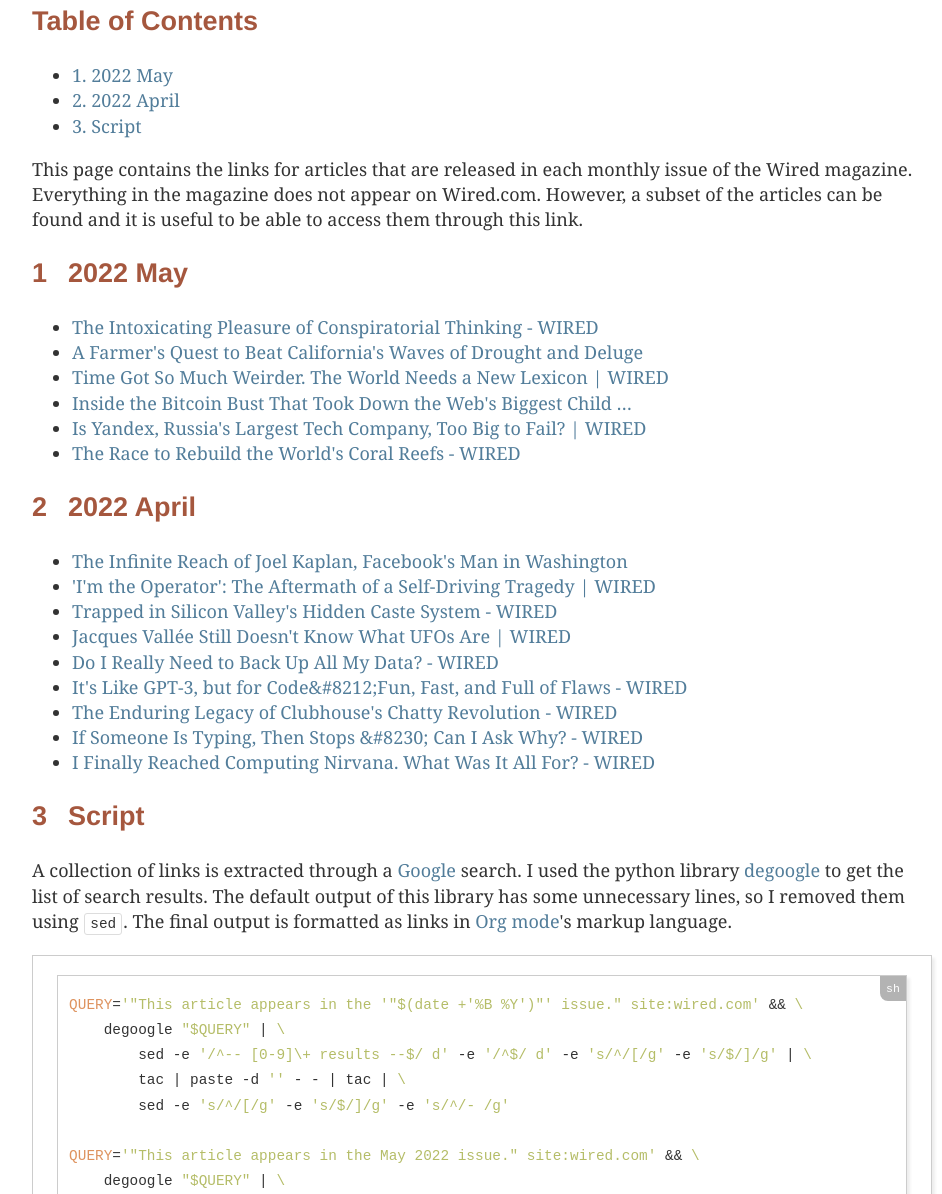
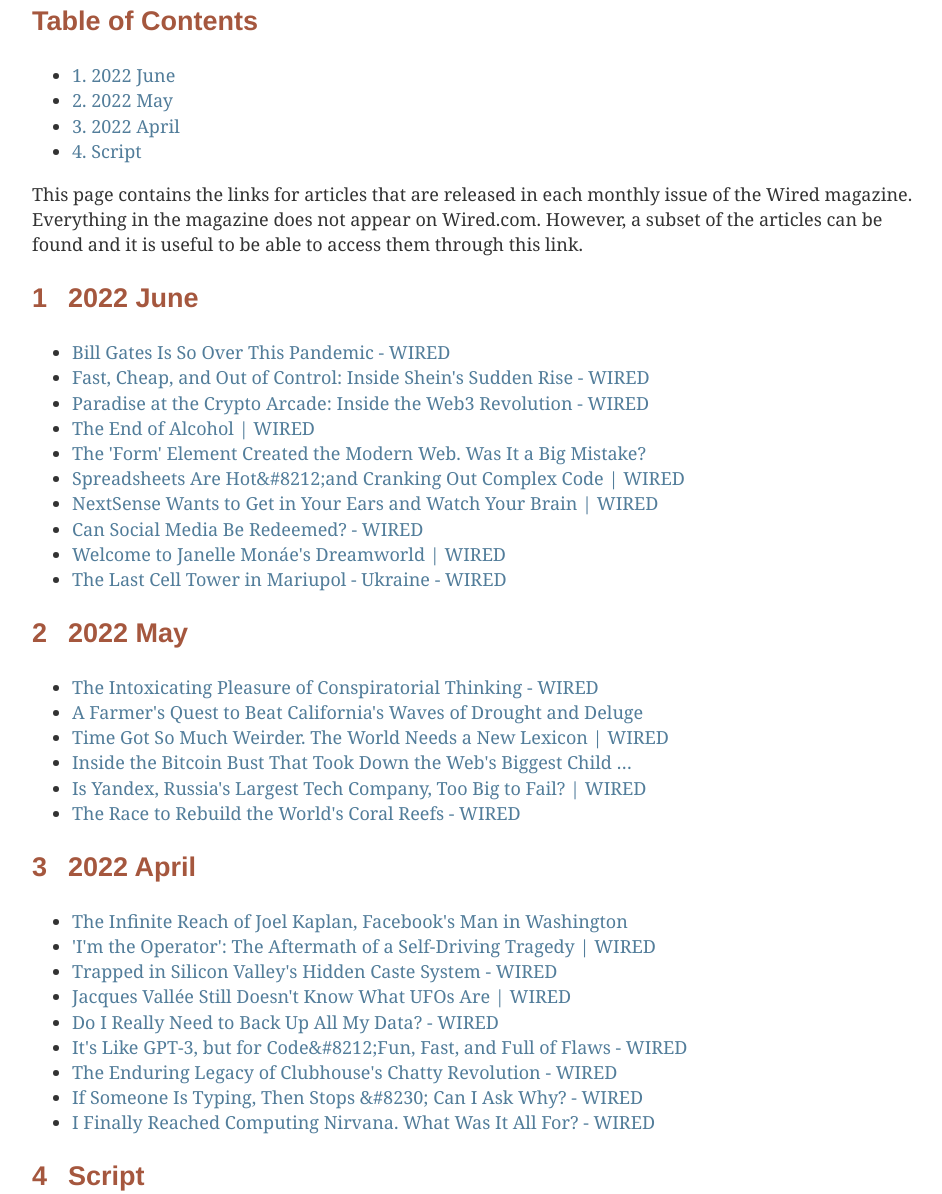
Before and after one commit to icyflame/magazine-links, a plain HTML site: page wired/index.html in a window 1280 px wide. Shown: the part 105-1299 px from the top of the page, without its empty margins (158-1100 px from the left). Drawn offline with Linux system fonts and the light colour scheme.

Commit message:
[auto] Add Wired magazine links

```diff
--- a/wired/index.html
+++ b/wired/index.html
@@ -3,7 +3,7 @@
 "http://www.w3.org/TR/xhtml1/DTD/xhtml1-strict.dtd">
 <html xmlns="http://www.w3.org/1999/xhtml" lang="en" xml:lang="en">
 <head>
-<!-- 2022-06-04 Sat 21:36 -->
+<!-- 2022-06-04 Sat 21:41 -->
 <meta http-equiv="Content-Type" content="text/html;charset=utf-8" />
 <meta name="viewport" content="width=device-width, initial-scale=1" />
 <title>Wired Magazine</title>
@@ -247,9 +247,10 @@
 <h2>Table of Contents</h2>
 <div id="text-table-of-contents">
 <ul>
-<li><a href="#orgc3aa379">1. 2022 May</a></li>
-<li><a href="#orgd9fa491">2. 2022 April</a></li>
-<li><a href="#orgd0dac62">3. Script</a></li>
+<li><a href="#org6687d4d">1. 2022 June</a></li>
+<li><a href="#orgb12ebaf">2. 2022 May</a></li>
+<li><a href="#org3a5c662">3. 2022 April</a></li>
+<li><a href="#orgf867043">4. Script</a></li>
 </ul>
 </div>
 </div>
@@ -259,9 +260,27 @@
 can be found and it is useful to be able to access them through this link.
 </p>
 
-<div id="outline-container-orgc3aa379" class="outline-2">
-<h2 id="orgc3aa379"><span class="section-number-2">1</span> 2022 May</h2>
+<div id="outline-container-org6687d4d" class="outline-2">
+<h2 id="org6687d4d"><span class="section-number-2">1</span> 2022 June</h2>
 <div class="outline-text-2" id="text-1">
+<ul class="org-ul">
+<li><a href="https://www.wired.com/story/bill-gates-is-so-over-this-pandemic/">Bill Gates Is So Over This Pandemic - WIRED</a></li>
+<li><a href="https://www.wired.com/story/fast-cheap-out-of-control-inside-rise-of-shein/">Fast, Cheap, and Out of Control: Inside Shein's Sudden Rise - WIRED</a></li>
+<li><a href="https://www.wired.com/story/web3-paradise-crypto-arcade/">Paradise at the Crypto Arcade: Inside the Web3 Revolution - WIRED</a></li>
+<li><a href="https://www.wired.com/story/the-end-of-alcohol/">The End of Alcohol | WIRED</a></li>
+<li><a href="https://www.wired.com/story/form-element-modern-web-mistake/">The 'Form' Element Created the Modern Web. Was It a Big Mistake?</a></li>
+<li><a href="https://www.wired.com/story/spreadsheets-are-hot-and-cranking-out-complex-code/">Spreadsheets Are Hot&amp;#8212;and Cranking Out Complex Code | WIRED</a></li>
+<li><a href="https://www.wired.com/story/nextsense-wants-to-get-in-your-ears-and-watch-your-brain/">NextSense Wants to Get in Your Ears and Watch Your Brain | WIRED</a></li>
+<li><a href="https://www.wired.com/story/can-social-media-be-redeemed/">Can Social Media Be Redeemed? - WIRED</a></li>
+<li><a href="https://www.wired.com/story/janelle-monae-afrofuturism-book-memory-librarian/">Welcome to Janelle Monáe's Dreamworld | WIRED</a></li>
+<li><a href="https://www.wired.com/story/mariupol-ukraine-war/">The Last Cell Tower in Mariupol - Ukraine - WIRED</a></li>
+</ul>
+</div>
+</div>
+
+<div id="outline-container-orgb12ebaf" class="outline-2">
+<h2 id="orgb12ebaf"><span class="section-number-2">2</span> 2022 May</h2>
+<div class="outline-text-2" id="text-2">
 <ul class="org-ul">
 <li><a href="https://www.wired.com/story/conspiratorial-thinking-qanon-beliefs/">The Intoxicating Pleasure of Conspiratorial Thinking - WIRED</a></li>
 <li><a href="https://www.wired.com/story/farmers-quest-beat-californias-drought-flood-climate-change/">A Farmer's Quest to Beat California's Waves of Drought and Deluge</a></li>
@@ -273,9 +292,9 @@
 </div>
 </div>
 
-<div id="outline-container-orgd9fa491" class="outline-2">
-<h2 id="orgd9fa491"><span class="section-number-2">2</span> 2022 April</h2>
-<div class="outline-text-2" id="text-2">
+<div id="outline-container-org3a5c662" class="outline-2">
+<h2 id="org3a5c662"><span class="section-number-2">3</span> 2022 April</h2>
+<div class="outline-text-2" id="text-3">
 <ul class="org-ul">
 <li><a href="https://www.wired.com/story/facebook-joel-kaplan-washington-political-influence/">The Infinite Reach of Joel Kaplan, Facebook's Man in Washington</a></li>
 <li><a href="https://www.wired.com/story/uber-self-driving-car-fatal-crash/">'I'm the Operator': The Aftermath of a Self-Driving Tragedy | WIRED</a></li>
@@ -290,13 +309,14 @@
 </div>
 </div>
 
-<div id="outline-container-orgd0dac62" class="outline-2">
-<h2 id="orgd0dac62"><span class="section-number-2">3</span> Script</h2>
-<div class="outline-text-2" id="text-3">
+<div id="outline-container-orgf867043" class="outline-2">
+<h2 id="orgf867043"><span class="section-number-2">4</span> Script</h2>
+<div class="outline-text-2" id="text-4">
 <p>
 A collection of links is extracted through a <a href="https://www.google.com/">Google</a> search. I used the python library <a href="https://github.com/deepseagirl/degoogle">degoogle</a> to
 get the list of search results. The default output of this library has some unnecessary lines, so I
-removed them using <code>sed</code>. The final output is formatted as links in <a href="https://orgmode.org/">Org mode</a>'s markup language.
+removed them using <code>sed</code>. The final output is formatted as links in <a href="https://orgmode.org/">Org mode</a>'s markup language. The
+stylesheet for this page is taken from <a href="https://github.com/gongzhitaao/orgcss">orgcss</a>.
 </p>
 
 <div class="org-src-container">
@@ -317,7 +337,7 @@
 </div>
 </div>
 <div id="postamble" class="status">
-<p class="date">Created: 2022-06-04 Sat 21:36</p>
+<p class="date">Created: 2022-06-04 Sat 21:41</p>
 <p class="validation"><a href="http://validator.w3.org/check?uri=referer">Validate</a></p>
 </div>
 </body>
```
